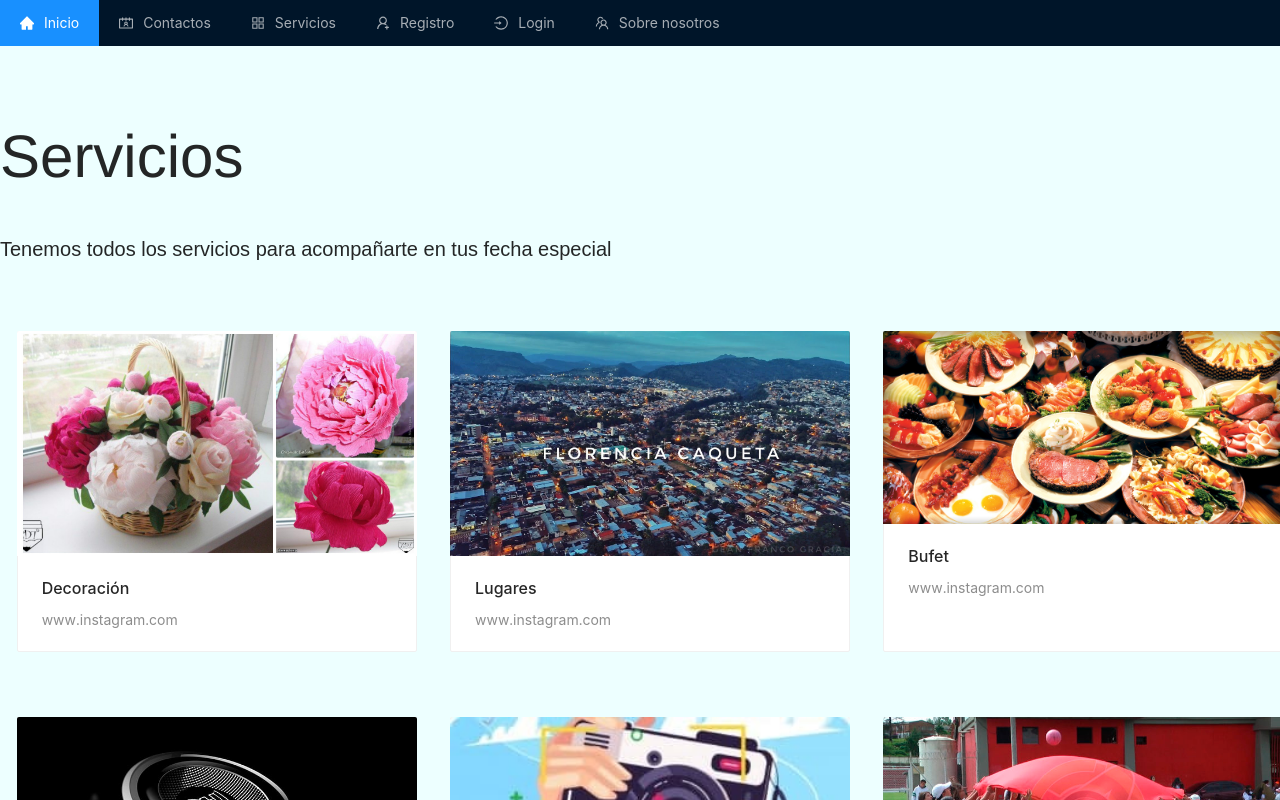
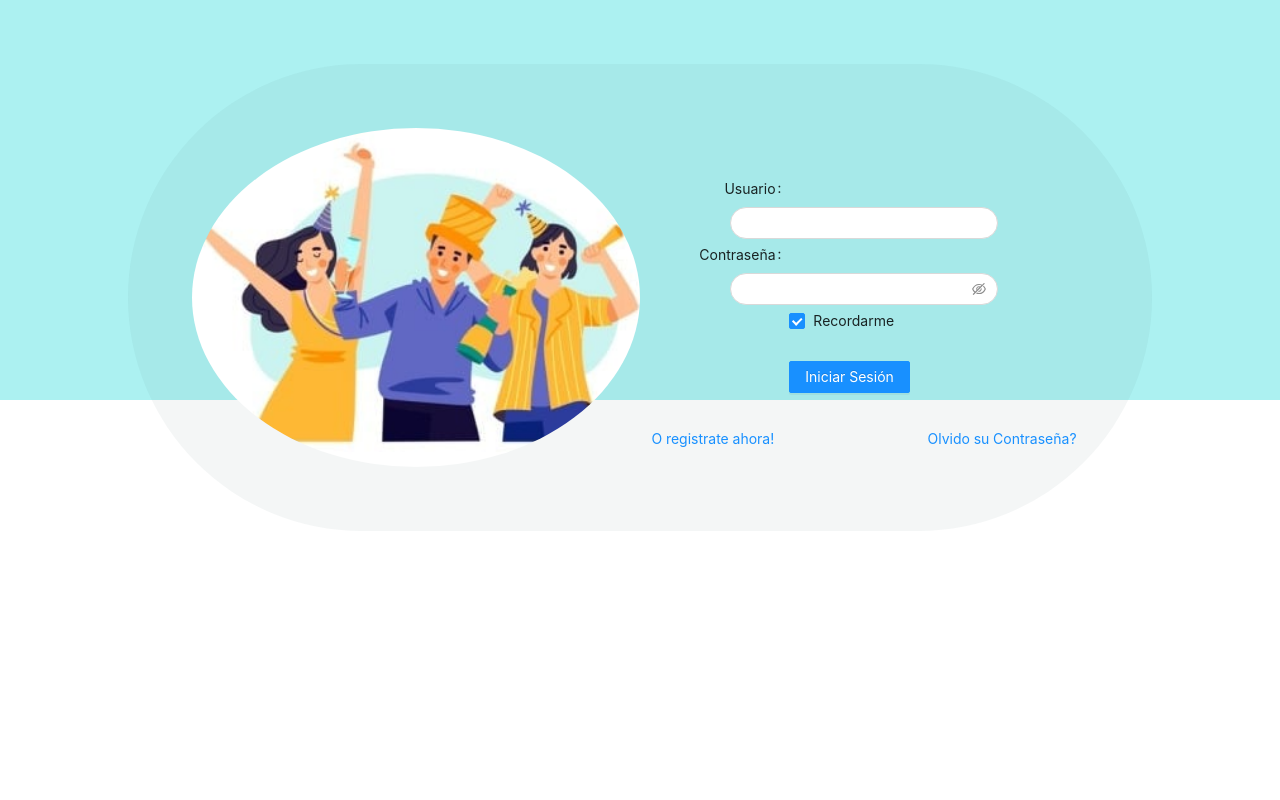
Before and after one commit to CarlosPerez93/EventsAppFrontEnd, a React (Create React App) app: page /login in a window 1280 px wide. Shown: the top 800 px of the page. Built offline with nearby package versions, Linux system fonts and the light colour scheme.

Commit message:
third commit

```diff
--- a/package.json
+++ b/package.json
@@ -10,6 +10,7 @@
     "antd": "^4.4.1",
     "react": "^16.13.1",
     "react-dom": "^16.13.1",
+    "react-router-dom": "^5.2.0",
     "react-scripts": "3.4.1"
   },
   "scripts": {
--- a/src/App.js
+++ b/src/App.js
@@ -1,8 +1,7 @@
 import React from 'react';
 import 'antd/dist/antd.css';
+import {Rutas} from "./Views/Router/Router";
 import {Login} from "./Views/Login/login";
-import {RegistrationForm} from "./Views/Registre/Registre";
-import {Services} from "./Views/Services/Services";
 
 
 
@@ -11,9 +10,7 @@ function App() {
 
      <div>
 
-        {/* <Login />  */}
-        {/* <RegistrationForm />  */}
-        <Services />
+        <Rutas/>
 
      </div>
 
--- /dev/null
+++ b/src/Views/Home/Home.js
@@ -0,0 +1,15 @@
+import React from "react";
+import {LayoutMenu} from "../LayoutMenu/layoutMenu";
+
+export class Home extends React.Component{
+
+    render(){
+
+        return(
+
+            <div>
+               <LayoutMenu/>
+            </div>
+        )
+    }
+}
--- a/src/Views/LayoutMenu/layoutMenu.js
+++ b/src/Views/LayoutMenu/layoutMenu.js
@@ -19,7 +19,8 @@ import {
     UserAddOutlined,
     TeamOutlined,
 } from '@ant-design/icons';
-import "../LayoutMenu/menu.css"
+import "../LayoutMenu/menu.css";
+import { Link } from "react-router-dom";
 
 const { SubMenu } = Menu;
 
@@ -46,9 +47,12 @@ export class LayoutMenu extends React.Component {
                     theme="dark"
                     inlineCollapsed={this.state.collapsed} >
                     <Menu.Item key="1"
+
                         icon={< HomeFilled />} >
-                        Inicio
-                        </Menu.Item>
+                        <Link to="/home">
+                            Inicio
+                            </Link>
+                    </Menu.Item>
 
                     <SubMenu key="sub1"
                         icon={< ContactsOutlined />}
@@ -116,22 +120,28 @@ export class LayoutMenu extends React.Component {
                         </SubMenu>
 
                     </SubMenu>
+
                     <Menu.Item key="2"
                         icon={< UserAddOutlined />} >
-                        Registro
-                        </Menu.Item>
+                        <Link to="/registre">
+                            Registro
+                    </Link>
+                    </Menu.Item>
 
                     <Menu.Item key="3"
                         icon={< LoginOutlined />} >
+                            <Link to="/login">
+
                         Login
+                            </Link>
                         </Menu.Item>
 
                     <Menu.Item key="4"
                         icon={< TeamOutlined />} >
                         Sobre nosotros
                             </Menu.Item>
-                </Menu>
-            </div>
+                </Menu >
+            </div >
         );
     }
 }
--- a/src/Views/Login/login.css
+++ b/src/Views/Login/login.css
@@ -1,37 +1,73 @@
-.main {
+.mainLogin {
+    /* border: 2px black solid; */
+    background-color: rgba(163, 240, 240, 0.9);
+    display: flex ;
+    justify-content: center;
+    padding: 5%;
     width: 100%;
-    height: 1000px;
-    background-color: rgba(235, 255, 255, 0.9);
-    display: grid;
+    height: 50%;
+    position: absolute;
+}
+
+.ContainerLogin{
+    background-color: rgba(53, 90, 90, 0.055);
+    /* border: 2px black solid; */
+    display: flex !important;
+    width: 80% !important;
+    padding: 5%;
+    border-radius: 15rem;
+    margin: 0px !important;
+    position: absolute;
 }
 
 .imgLogin {
+    /* border: 2px black solid; */
     margin: auto;
-    margin-top: 3%;
+    margin-top: 0%;
+    border-radius: 50%;
+    width: 50%;
 }
 
-.form {
-    display: grid;
-    margin-left: auto;
-    margin-right: auto;
+.formLogin {
+    /* border: 2px black solid; */
+    width: 50%;
+    margin: auto;
+    margin-top: 5%;
+    display: flex;
+    flex-wrap: wrap;
+    flex-direction: column;
     justify-content: center;
 
 }
 
-.label {
-    width: 400px;
+.labelLogin {
+    /* border: 2px black solid; */
+    width: 100%;
     height: 5px;
-    display: flex;
-    padding-left: 35%;
+    display: inline-block;
+    text-align: center;
+
 }
 
-.Input {
+.InputLogin {
+    /* border: 2px black solid; */
     display: flex;
     width: 60%;
     margin: auto;
+    margin-top: 5px;
+    border-radius: 35rem;
 }
 
 .link {
+    /* border: 2px black solid; */
     display: flex;
     justify-content: space-between;
+    width: 100%;
+    padding: 2.55%;
 }
+
+.Buton{
+    /* border: 2px black solid; */
+    width: 100%;
+
+}
--- a/src/Views/Login/login.js
+++ b/src/Views/Login/login.js
@@ -2,7 +2,7 @@ import React from "react";
 import { Form, Input, Button, Checkbox } from 'antd';
 import "../Login/login.css";
 import img1 from "../../Img/imgLogin.jpg";
-import { LayoutMenu } from "../LayoutMenu/layoutMenu";
+import {Link} from "react-router-dom"
 
 export const Login = () => {
     const layout = {
@@ -23,62 +23,56 @@ export const Login = () => {
     };
 
     return (
-        <div className="main">
-
-            <LayoutMenu />
-
+        <div className="mainLogin">
+            <div className="ContainerLogin">
             <img className="imgLogin" src={img1} />
 
-
-
-
-
-
-
-            <Form className="form"
+            <Form className="formLogin"
                 {...layout}
                 name="basic"
                 initialValues={{ remember: true }}
                 onFinish={onFinish}
                 onFinishFailed={onFinishFailed}
             >
-                <Form.Item className="label"
+                <Form.Item className="labelLogin"
                     label="Usuario"
                     name="username"
-                    rules={[{ required: true, message: 'Please input your username!' }]}
+                    rules={[{ required: false, message: 'Please input your username!' }]}
 
                 >
 
 
                 </Form.Item>
-                <Input className="Input" />
+                <Input className="InputLogin" />
 
-                <Form.Item className="label"
+                <Form.Item className="labelLogin"
                     label="Contraseña"
                     name="password"
-                    rules={[{ required: true, message: 'Please input your password!' }]}
+                    rules={[{ required: false, message: 'Please input your password!' }]}
                 >
 
                 </Form.Item>
-                <Input.Password className="Input" />
+                <Input.Password className="InputLogin" />
 
                 <Form.Item {...tailLayout} className="remember" name="remember" valuePropName="checked">
-                    <Checkbox>Remember me</Checkbox>
+                    <Checkbox>Recordarme</Checkbox>
                 </Form.Item>
 
 
-                <Form.Item {...tailLayout}>
-                    <Button type="primary" htmlType="submit">
-                        Login
+                <Form.Item {...tailLayout} className="Buton">
+                    <Button  type="primary" htmlType="submit">
+                        Iniciar Sesión
                         </Button> <br />
                 </Form.Item>
                 <div className="link">
-                    <a href="">Or register now!</a>
-                    <a className="login-form-forgot" href="">Forgot password</a>
+                    <Link to="/registre"> <a href="">O registrate ahora!</a></Link>
+                   <Link to="/"><a className="login-form-forgot" href="">Olvido su Contraseña?</a></Link>
                 </div>
             </Form>
 
 
+
+            </div>
 
         </div>
     );
--- a/src/Views/Registre/Registre.css
+++ b/src/Views/Registre/Registre.css
@@ -1,32 +1,58 @@
-.Main{
-    width: 100%;
-    height: 622px;
-    background-color: rgba(235, 255, 255, 0.9);
-    /* border: black 2px solid; */
+.mainRegistre{
+    background-color: rgba(163, 240, 240, 0.9);
+    display: flex ;
+    padding: 5%;
+    padding-left: 9.5%;
+    align-items: center;
+    text-align: center;
+    width: 50%;
+    height: 100%;
+    position: absolute;
 }
 
 .Container1{
-    width: 100%;
-    justify-content: space-evenly;
-    /* border: black 2px solid; */
-    display: flex;
-    margin-top: 5%;
+    background-color: rgba(53, 90, 90, 0.055);
+    /* border: 2px black solid; */
+    display: flex !important;
+    width: 80% !important;
+    padding:5%;
+    border-radius: 15rem;
+    position: fixed;
+
+
+
 }
 
 .img{
-    /* border: black 2px solid; */
+    /* border: 2px black solid; */
     width: 50%;
-    margin-right: 5%;
-    margin-left: 5%;
+    margin: auto;
+    margin-top: 5%;
+    border-radius: 50%;
 }
 
 .Form{
-    /* border: black 2px solid; */
-    margin-right: 5%;
-    margin-top: 3%;
-    width: 50%;
-    text-align: center;
+   /* border: 2px black solid; */
+   width: 50%;
+   margin: auto;
+   margin-top: 5%;
+   display: flex;
+   flex-wrap: wrap;
+   flex-direction: column;
+   justify-content: center;
 }
+
+
+
+.Input {
+    /* border: 2px black solid; */
+    display: flex;
+    width: 60%;
+    margin: auto;
+    margin-top: 5px;
+    border-radius: 35rem;
+}
+
 .Container2{
     display: inline;
     text-align: center;
--- a/src/Views/Registre/Registre.js
+++ b/src/Views/Registre/Registre.js
@@ -12,7 +12,7 @@ import {
   AutoComplete,
 } from 'antd';
 import { QuestionCircleOutlined } from '@ant-design/icons';
-
+import {Link} from "react-router-dom";
 
 const { Option } = Select;
 const AutoCompleteOption = AutoComplete.Option;
@@ -110,9 +110,9 @@ export const RegistrationForm = () => {
 
   return (
 
-    <div className="Main">
+    <div className="mainRegistre">
 
-      <LayoutMenu />
+
       <div className="Container1">
       <img className="img" src={img1} />
 
@@ -140,7 +140,7 @@ export const RegistrationForm = () => {
             }
             rules={[{ required: true, message: 'por favor ingrese nombre de usuario!', whitespace: true }]}
           >
-            <Input />
+            <Input className="Input" />
           </Form.Item>
           <Form.Item
             name="email"
@@ -156,7 +156,7 @@ export const RegistrationForm = () => {
               },
             ]}
           >
-            <Input />
+            <Input className="Input" />
           </Form.Item>
           <Form.Item
             name="password"
@@ -169,7 +169,7 @@ export const RegistrationForm = () => {
             ]}
             hasFeedback
           >
-            <Input.Password />
+            <Input.Password  className="Input"/>
           </Form.Item>
 
           <Form.Item
@@ -192,20 +192,7 @@ export const RegistrationForm = () => {
               }),
             ]}
           >
-            <Input.Password />
-          </Form.Item>
-
-
-
-
-          <Form.Item
-            name="agreement"
-            valuePropName="checked"
-            rules={[
-              { validator: (_, value) => value ? Promise.resolve() : Promise.reject('Should accept agreement') },
-            ]}
-            {...tailFormItemLayout}
-          >
+            <Input.Password  className="Input"/>
           </Form.Item>
 
           <Form.Item {...tailFormItemLayout}  className="Button" >
@@ -215,7 +202,7 @@ export const RegistrationForm = () => {
           </Form.Item>
           <div className="Container2">
             Tienes cuenta?
-          <a href=""> <samp> Ingresar </samp> </a>
+         <Link to="/login"> <a href=""> <samp> Ingresar </samp> </a></Link>
           </div>
         </Form>
 
--- /dev/null
+++ b/src/Views/Router/Router.js
@@ -0,0 +1,23 @@
+import React from "react";
+import {BrowserRouter as Router, Route, Switch} from "react-router-dom";
+import {Home} from "../Home/Home";
+import {Login} from "../Login/login";
+import {RegistrationForm} from "../Registre/Registre";
+import {Services} from "../Services/Services";
+
+export const Rutas =()=>{
+
+        return(
+
+                <Router>
+                    <Switch>
+                        <Route exact path="/"  component={Home}/>
+                        <Route path="/home" component={Home}/>
+                        <Route path="/login" component={Login}/>
+                        <Route path="/registre" component={RegistrationForm}/>
+                        <Route path="/services" component={Services}/>
+                    </Switch>
+                </Router>
+
+        )
+    }
```
Also changed, not shown: src/Views/Home/Home.css (added), 1 other file (tests, documents, lock files or other folders).
